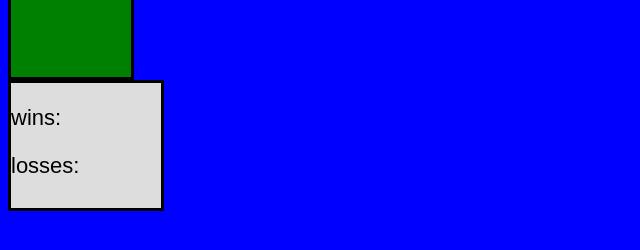
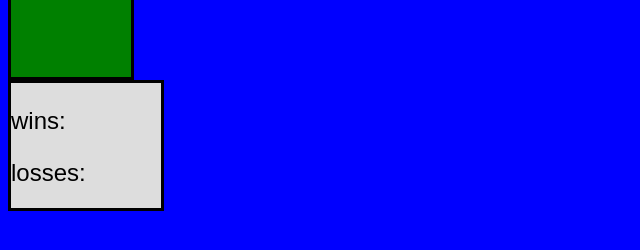
Before and after one commit to jodelat/week-4-game, a plain HTML site: page index.html in a window 1280 px wide. Shown: the part 610-860 px from the top of the page, 0-640 px from the left. Drawn offline with nearby package versions, Linux system fonts and the light colour scheme.

Commit message:
homework update

```diff
--- a/assets/css/style.css
+++ b/assets/css/style.css
@@ -34,7 +34,7 @@ h1{
   background-color: #dddddd;
   height: 125px;
   width: 150px;
-  font-size: 22px;
+  font-size: 24px;
   border-style: solid;
   border-color: #black;
   border-width: 3px;
--- a/assets/javascript/game.js
+++ b/assets/javascript/game.js
@@ -43,7 +43,7 @@ function generateNumber(){
   if(total > randomArray){
     alert("you lose");
     losses++;
-   $("#loss").html("<div>" + "losses:" + losses + "</div>")
+   $("#lossUpdate").html("<div>"+ "losses:" + losses + "</div>")
     generateRandom();
     resetClick();
     resetTotal();
@@ -52,7 +52,7 @@ function generateNumber(){
   else if(total == randomArray){
     alert("you gain a win!");
     wins++;
-    $("#win").html("<div>" + "wins:" + wins + "</div>")
+    $("#winUpdate").html("<div>"+ "wins:" + wins +"</div>")
     generateRandom();
     resetClick();
     resetTotal();
@@ -61,7 +61,9 @@ function generateNumber(){
 }
 
 $(document).ready(function(){
+
   generateRandom();
+
   $("#blueCrystal").on("click", function(){
     total += parseInt(clickNum1);
     generateNumber();
--- a/index.html
+++ b/index.html
@@ -1,5 +1,6 @@
 <!DOCTYPE html>
 <html>
+
 <head>
   <meta charset="utf-8">
   <title>Crystals Collector</title>
@@ -7,6 +8,7 @@
   <script type="text/javascript" src="assets/javascript/game.js"></script>
   <link rel="stylesheet" href="assets/css/style.css">
 </head>
+
 <body>
   <h1>Crystals Collector!</h1>
 
@@ -30,11 +32,11 @@
 
     <div id="win-loss">
       <div id="win">
-        <p>wins:</p>
+        <p id="winUpdate">wins:</p>
       </div>
 
       <div id="loss">
-        <p>losses:</p>
+        <p id="lossUpdate">losses:</p>
       </div>
 
     </div>
@@ -57,4 +59,5 @@
   </div>
 
 </body>
+
 </html>
```
Lines whose indentation alone changed are shown as unchanged.
